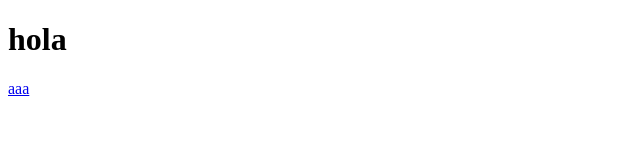
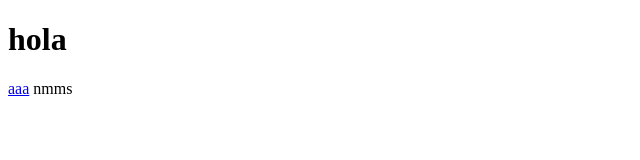
Before and after one commit to Kir464/sistema, a plain HTML site: page index.html in a window 1280 px wide. Shown: the full height of the page, 0-640 px from the left. Drawn offline with Linux system fonts and the light colour scheme.

Commit message:
dime como estas

```diff
--- a/index.html
+++ b/index.html
@@ -9,5 +9,6 @@
 <body>
     <h1>hola</h1>
     <a href="http://localhost">aaa</a>
+nmms
 </body>
 </html>
```
